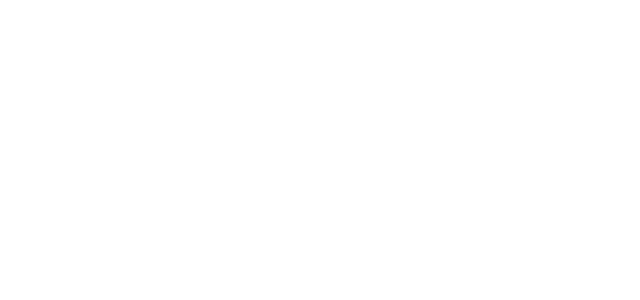
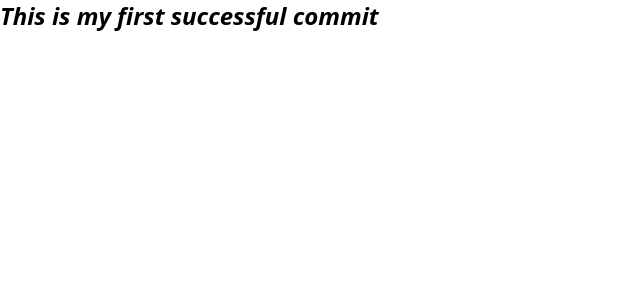
Before and after one commit to Iamtrieves/Creatiwise, a React (Vite) app: page / in a window 1280 px wide. Shown: the top 300 px of the page, without its empty margins (0-640 px from the left). Built offline with nearby package versions, Linux system fonts and the light colour scheme.

Commit message:
Second Commit

```diff
--- a/src/App.tsx
+++ b/src/App.tsx
@@ -1,6 +1,10 @@
 // import { motion } from "motion/react";
 const App = () => {
-  return <div></div>;
+  return (
+    <div className="text-2xl font-bold italic">
+      This is my first successful commit
+    </div>
+  );
 };
 
 export default App;
```
